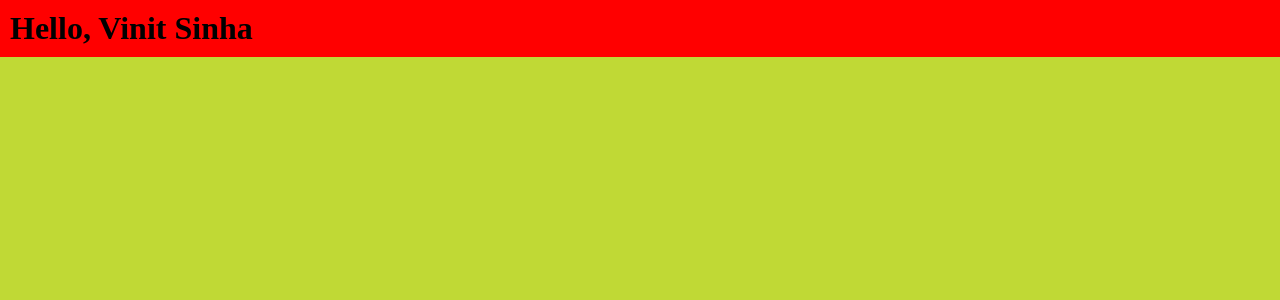
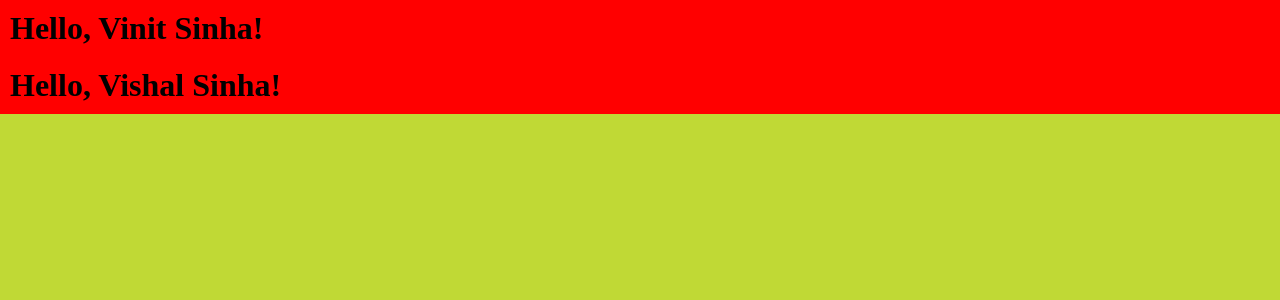
Before and after one commit to SinhaVinit/Main-Concept-React, a React (Create React App) app: page / in a window 1280 px wide. Shown: the top 300 px of the page. Built offline with nearby package versions, Linux system fonts and the light colour scheme.

Commit message:
Components and Props 2 Rendering a Component in App.jsx file

```diff
--- a/src/components/App.jsx
+++ b/src/components/App.jsx
@@ -2,9 +2,11 @@ import "./App.css";
 import Welcome from "./welcome";
 
 function App() {
+  const element = <Welcome name="Vishal Sinha" />; // React Element
   return (
     <div className="App">
       <Welcome name="Vinit Sinha" />
+      {element}
     </div>
   );
 }
--- a/src/components/welcome.jsx
+++ b/src/components/welcome.jsx
@@ -1,13 +1,17 @@
 import "./welcome.css";
 import React from "react";
 
+// Declaration of React component or function componen with properties
+
+//React Component
 // function Welcome(props) {
 //   return <h1>Hello, {props.name}!</h1>;
 // }
 
+//ES6 class
 class Welcome extends React.Component {
   render() {
-    return <h1>Hello, {this.props.name}</h1>;
+    return <h1>Hello, {this.props.name}!</h1>;
   }
 }
 
```
